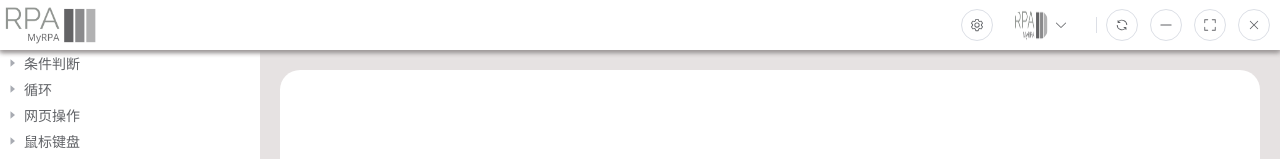
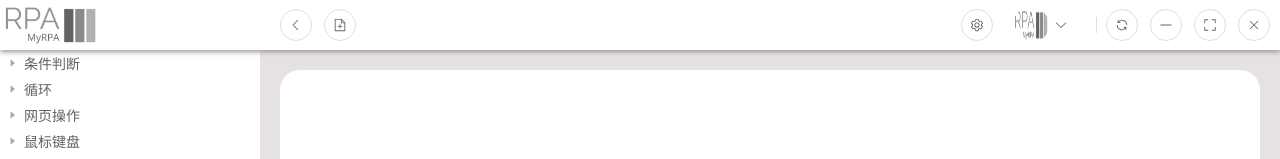
Before and after one commit to hhhanabi/MyRpa, a Vue app: page /#/ in a window 1280 px wide. Shown: the top 159 px of the page. Built offline with nearby package versions, Linux system fonts and the light colour scheme.

Commit message:
leave function

```diff
--- /dev/null
+++ b/src/layout/tabbar/confirmLeaveDialog.vue
@@ -0,0 +1,31 @@
+<template>
+    <el-dialog v-model="dialogVisible" title="Tips" width="30%">
+        <span>是否离开？未保存的更改将会被丢弃</span>
+        <template #footer>
+            <span class="dialog-footer">
+                <el-button @click="dialogVisible = false">取消</el-button>
+                <el-button type="primary" @click="dialogVisible = false;layoutStore.isMenu=true">
+                    确定
+                </el-button>
+            </span>
+        </template>
+    </el-dialog>
+</template>
+
+<script lang="ts" setup>
+import useLayoutStore from '@/store/modules/layout';
+import { ref } from 'vue'
+const dialogVisible = ref(false)
+const layoutStore = useLayoutStore()
+const switchVisible = () => {
+    dialogVisible.value = !dialogVisible.value
+}
+
+defineExpose({switchVisible})
+</script>
+
+<style scoped>
+.dialog-footer button:first-child {
+    margin-right: 10px;
+}
+</style>
--- a/src/layout/tabbar/index.vue
+++ b/src/layout/tabbar/index.vue
@@ -2,6 +2,10 @@
     <div class="tabbar">
         <div class="tabbar_left">
             <Logo></Logo>
+        </div>
+        <div class="tabbar_middle">
+            <el-button icon="ArrowLeft" circle class="noDrag" v-show="!layoutStore.isMenu" @click="leave()"></el-button>
+            <el-button icon="DocumentAdd" circle class="noDrag" v-show="!layoutStore.isMenu" @click="save()"></el-button>
         </div>
         <div class="tabbar_right noDrag">
             <el-popover placement="top-start" :width="200" trigger="hover">
@@ -33,9 +37,9 @@
             <el-button icon="Minus" circle @click="setWin('min')"></el-button>
             <el-button icon="FullScreen" circle @click="setWin('max')"></el-button>
             <el-button icon="Close" circle @click="setWin('close')"></el-button>
-
         </div>
     </div>
+    <confirmLeaveDialog ref="confirmLeaveDialogRef"></confirmLeaveDialog>
 </template>
 
 <script lang="ts" setup>
@@ -43,12 +47,15 @@ import Logo from '../logo/index.vue'
 import { ref } from 'vue';
 import userStore from '../../store/modules/user'
 import { useRouter } from 'vue-router';
+import useLayoutStore from '@/store/modules/layout';
+import confirmLeaveDialog from './confirmLeaveDialog.vue';
+const { ipcRenderer } = require("electron");
 
-// const { ipcRenderer } = require("electron");
-
+const layoutStore = useLayoutStore()
 const store = userStore()
 let $router = useRouter()
 const dark = ref(false)
+const confirmLeaveDialogRef = ref<InstanceType<typeof confirmLeaveDialog>>()
 
 const setWin = (type: string) => {
     ipcRenderer.send(type)
@@ -64,8 +71,13 @@ const changeDark = () => {
     dark.value ? html.className = 'dark' : html.className = ''
 }
 
+const leave = ()=>{
+    confirmLeaveDialogRef.value!.switchVisible()
+}
 
+const save = ()=>{
 
+}
 </script>
 
 <style lang="scss" scoped>
@@ -76,7 +88,10 @@ const changeDark = () => {
     justify-content: space-between;
     align-items: center;
     background-color: white;
-
+    .tabbar_middle {
+        position: absolute;
+        left: 280px;
+    }
     .tabbar_right {
         display: flex;
         align-items: center;
```
